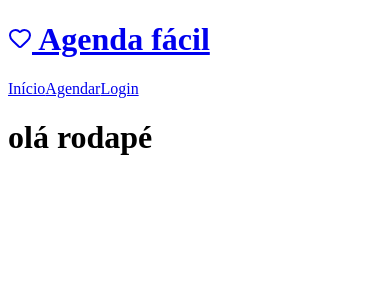
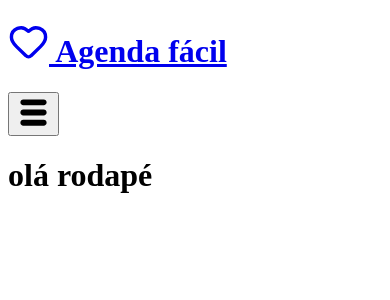
Before and after one commit to DiogoIV/Agendamentos, a React (Vite) app: page / in a window 390 px wide. Shown: the top 300 px of the page. Built offline with nearby package versions, Linux system fonts and the light colour scheme; the HTML template or start-up script is replaced by a standard one.

Commit message:
set and style
adicionando menu hamburger e estilizando ele!

```diff
--- a/src/assets/icons/index.js
+++ b/src/assets/icons/index.js
@@ -1,3 +1,7 @@
-/*icones do header*/
+/*icons do header*/
 
 export { Heart } from "lucide-react";
+
+export { TiThMenu } from "react-icons/ti";
+
+export { FaHome, FaCalendarAlt, FaUser } from "react-icons/fa";
--- a/src/components/Header.jsx
+++ b/src/components/Header.jsx
@@ -1,22 +1,82 @@
-import { Heart } from "../assets/icons"
+import { useState } from "react"
+import { Heart, TiThMenu, FaHome, FaCalendarAlt, FaUser } from "../assets/icons"
 
 import { Link, NavLink } from "react-router-dom"
 
-function Header () {
-    return(
-        <header className="flex justify-between items-center h-20 px-8 py-4 bg-[var(--color-primary)]  text-[var(--color-secondary)] text-base ">
+function Header() {
+
+    const [open, setOpen] = useState(false)
+
+    return (
+        <header className="
+        relative
+        flex justify-between items-center
+        h-20 px-8 py-4
+        bg-[var(--color-primary)]  text-[var(--color-secondary)] text-base ">
 
             <Link to="/" >
-                <h1 className="flex items-center gap-2 text-xl font-bold">
-                    <Heart/> Agenda fácil
+                <h1 className="flex items-center gap-2 text-xl font-bold  ">
+                    <Heart size={41} /> Agenda fácil
                 </h1>
             </Link>
 
-            <nav className="flex gap-4 font-semibold">
-                <NavLink to="/">Início</NavLink>
-                <NavLink to="/agendar">Agendar</NavLink>
-                <NavLink to="/login">Login</NavLink>
-            </nav>
+            <button onClick={() => setOpen(!open)}>
+                <TiThMenu size={35} />
+            </button>
+
+            {open && (
+                <>
+                    <div onClick={() => setOpen(false)}
+                        className="fixed inset-0 bg-black/40">
+
+                    </div>
+
+
+                    <nav className="
+                    fixed top-0 right-0
+                    flex flex-col
+                    gap-2
+                    w-[70%] h-screen
+                    pt-6
+                    px-5
+                    font-bold text-lg bg-[var(--color-primary)]
+                    z-50">
+                        <div className=" px-4 pb-4 border-b border-white/40">
+                            <h2 className="text-lg font-bold">
+                                Menu
+                            </h2>
+                        </div>
+
+                        <NavLink to="/" className="
+                        flex items-center
+                        gap-3
+                        w-full
+                        p-3 " onClick={()=> setOpen(false)}>
+                            <FaHome /> Início
+                        </NavLink>
+
+                        <NavLink to="/agendar" className="
+                        flex
+                        items-center
+                        gap-3
+                        w-full
+                        p-3" onClick={()=> setOpen(false)}>
+                            <FaCalendarAlt />Agendar
+                        </NavLink>
+
+                        <NavLink to="/login" className="
+                        flex
+                        items-center
+                        gap-3
+                        w-full
+                        p-3" onClick={()=> setOpen(false)}>
+                            <FaUser /> Login
+                        </NavLink>
+                    </nav>
+                </>
+
+            )}
+
         </header>
     )
 }
```
